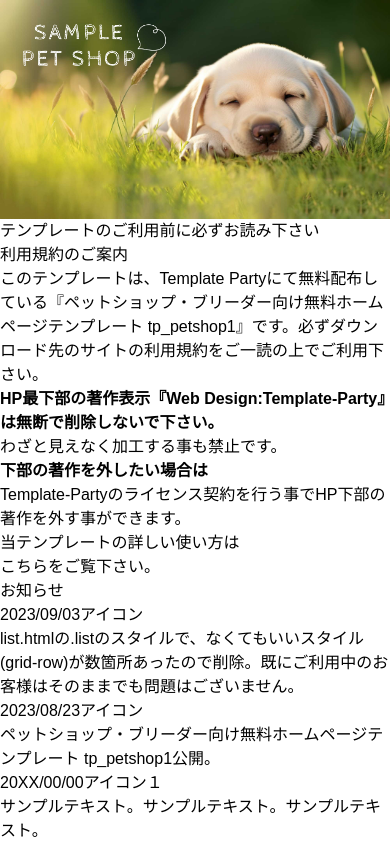
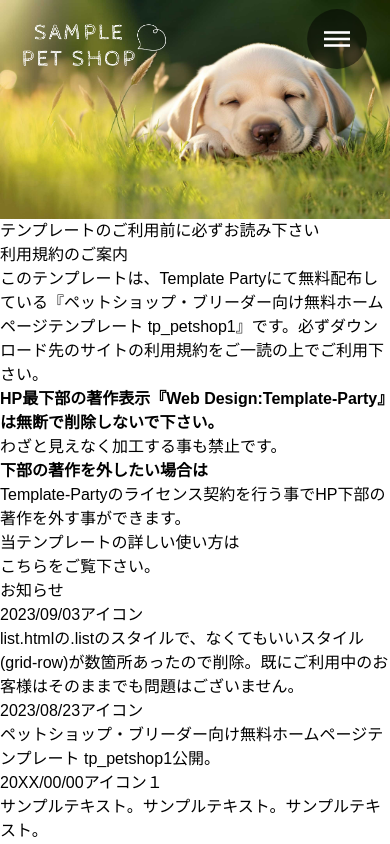
Before and after one commit to chiilog/react-component-practice, a Next.js app: page / in a window 390 px wide. Shown: the top 844 px of the page. Built offline with nearby package versions, Linux system fonts and the light colour scheme.

Commit message:
add: HamburgerButton

```diff
--- a/src/app/template.tsx
+++ b/src/app/template.tsx
@@ -1,12 +1,28 @@
+'use client';
+
 import React from 'react';
 
 import Link from 'next/link';
 
+import HamburgerButton from '@/components/atoms/hamburgerButton/hamburgerButton';
+
 export default function Template({ children }: { children: React.ReactNode }) {
+  /**
+   * ハンバーガーメニューの開閉状態を管理するstate
+   */
+  const [isMenuOpen, setIsMenuOpen] = React.useState(false);
+
+  const onHamburgerHandler = () => {
+    setIsMenuOpen(!isMenuOpen);
+  };
   return (
     <>
       {children}
-      <div id="menubar">
+      <div className="fixed right-[30px] top-[16px] z-10">
+        <HamburgerButton onClick={onHamburgerHandler} isOpen={isMenuOpen} />
+      </div>
+
+      <div className="">
         <nav>
           <ul>
             <li>
--- /dev/null
+++ b/src/components/atoms/hamburgerButton/hamburgerButton.tsx
@@ -0,0 +1,53 @@
+import React, { ReactNode } from 'react';
+
+interface HamburgerButtonProps {
+  onClick?: () => void;
+  isOpen?: boolean;
+}
+
+/**
+ * ハンバーガーボタンのbuttonタグ。内部はchildrenで受け取る。(isOpenの状態に応じて、三本線 or ✗ を出し分ける）
+ *
+ * @param children
+ * @param onClick
+ * @constructor
+ */
+function Button({
+  children,
+  onClick,
+}: {
+  children: ReactNode;
+  onClick?: () => void;
+}) {
+  return (
+    <button
+      className="w-[46px] h-[46px] flex flex-col justify-between bg-black/50 rounded-full scale-[1.3] py-[17px] px-[13px]"
+      onClick={onClick}
+      type="button"
+    >
+      {children}
+    </button>
+  );
+}
+
+export default function HamburgerButton({
+  onClick,
+  isOpen,
+}: HamburgerButtonProps) {
+  if (isOpen) {
+    return (
+      <Button onClick={onClick}>
+        <span className="block w-[20px] transition-transform duration-300 border-t-2 border-solid border-white origin-center rotate-45 translate-x-0 translate-y-[5px]" />
+        <span className="hidden" />
+        <span className="block w-[20px] transition-transform duration-300 border-t-2 border-solid border-white origin-center -rotate-45 translate-x-0 translate-y-[-5px]" />
+      </Button>
+    );
+  }
+  return (
+    <Button onClick={onClick}>
+      <span className="block w-full transition-transform duration-300 border-t-2 border-solid border-white" />
+      <span className="block w-full transition-transform duration-300 border-t-2 border-solid border-white" />
+      <span className="block w-full transition-transform duration-300 border-t-2 border-solid border-white" />
+    </Button>
+  );
+}
```
Also changed, not shown: 1 other file (tests, documents, lock files or other folders).
